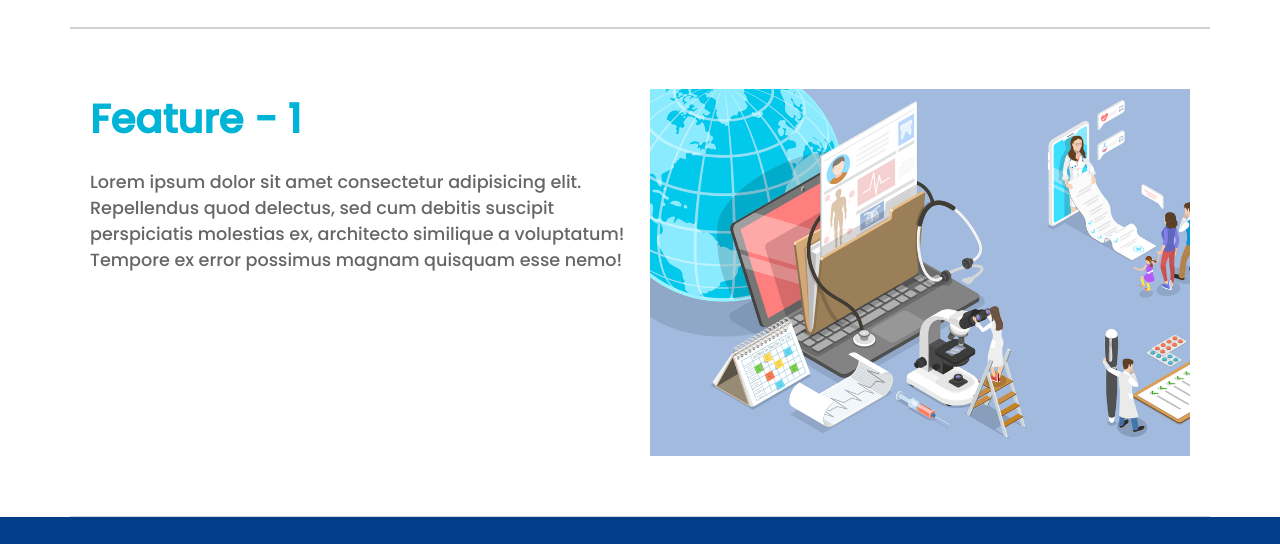
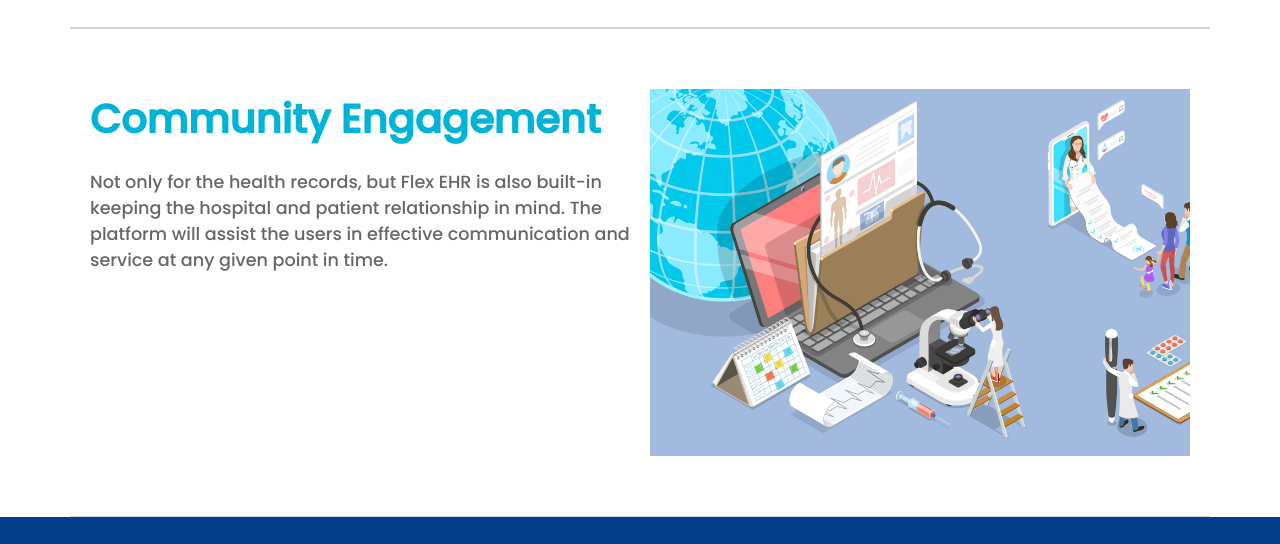
Before and after one commit to smartwt2020/flex-EHR-website, a plain HTML site: page product/index.html in a window 1280 px wide. Shown: the part 2181-2725 px from the top of the page. Drawn offline with Linux system fonts and the light colour scheme.

Commit message:
Community eng

```diff
--- a/product/index.html
+++ b/product/index.html
@@ -82,8 +82,8 @@
             </section>
             <section class="feature">
                 <div class="feature-name">
-                    <h2>Feature - 1</h2>
-                    <p>Lorem ipsum dolor sit amet consectetur adipisicing elit. Repellendus quod delectus, sed cum debitis suscipit perspiciatis molestias ex, architecto similique a voluptatum! Tempore ex error possimus magnam quisquam esse nemo!</p>
+                    <h2>Community Engagement</h2>
+                    <p>Not only for the health records, but Flex EHR is also built-in keeping the hospital and patient relationship in mind. The platform will assist the users in effective communication and service at any given point in time.</p>
                 </div>
                 <div class="feature-image">
                     <img src="/assets/feature-1.png" alt="">
```
